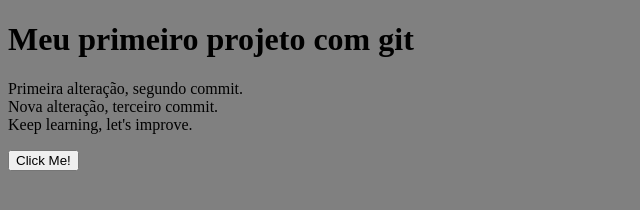
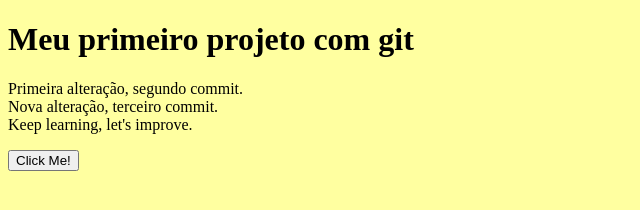
Before and after one commit to J0AZINH0/my_versioned_project, a plain HTML site: page index.html in a window 1280 px wide. Shown: the whole page, without its empty margins (0-640 px from the left). Drawn offline with Linux system fonts and the light colour scheme.

Commit message:
change the background color

```diff
--- a/style.css
+++ b/style.css
@@ -1,3 +1,3 @@
 body{
-      background-color: gray;
+      background-color: rgba(255, 255, 150, 0.9);
     }
```
